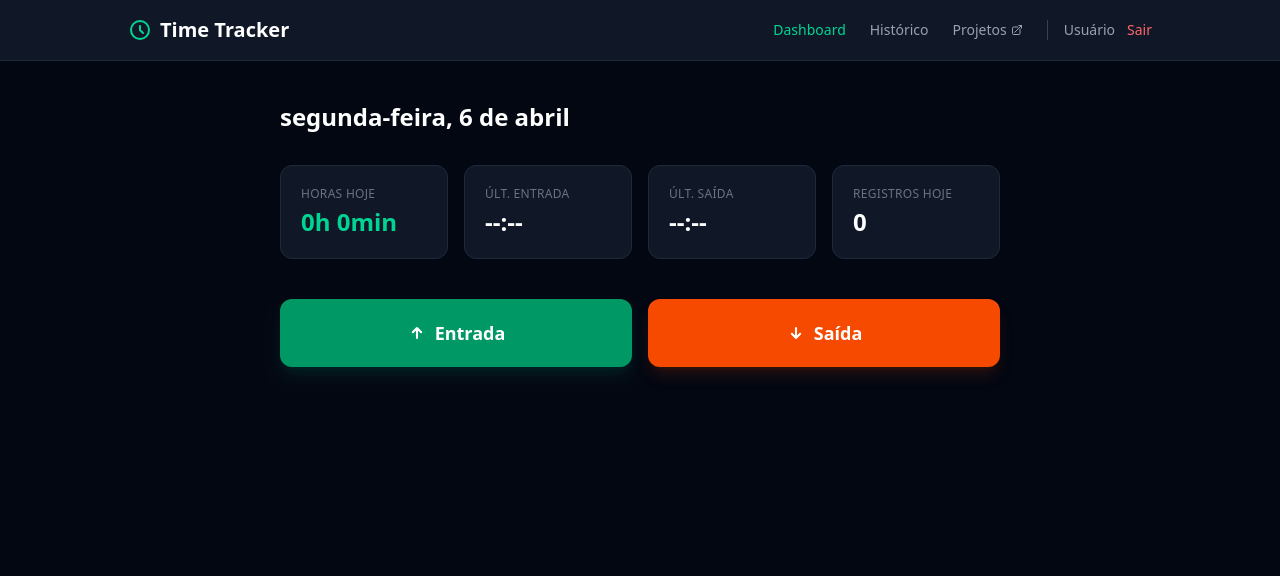
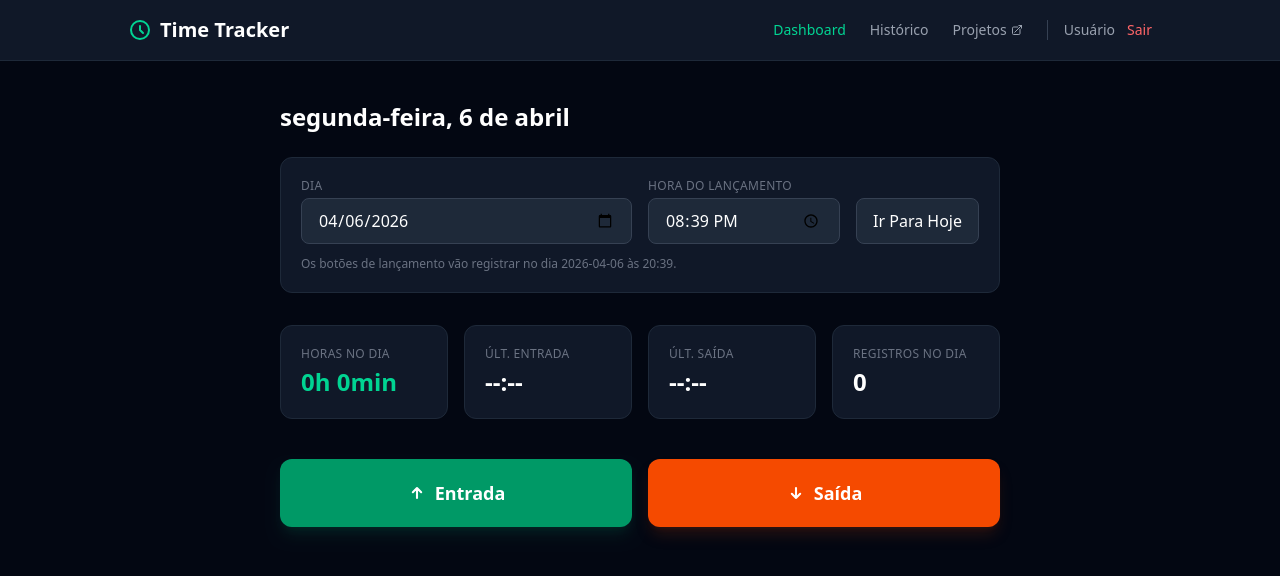
Before and after one commit to proddyt-labs/punch, a Vue app in the folder frontend/: page /time-tracker/ in a window 1280 px wide. Shown: the top 576 px of the page. Built offline with nearby package versions, Linux system fonts and the light colour scheme; no server answers; sample sign-in values are in the browser's storage; the HTML template or start-up script is replaced by a standard one.

Commit message:
feat: add dashboard date selector and date-aware attendance launch

```diff
--- a/frontend/src/views/Dashboard.vue
+++ b/frontend/src/views/Dashboard.vue
@@ -1,5 +1,5 @@
 <script setup lang="ts">
-import { ref, computed, onMounted } from "vue";
+import { ref, computed, onMounted, watch } from "vue";
 import { api } from "../lib/api";
 
 interface OverviewData {
@@ -24,6 +24,19 @@ interface ToastState {
   type: "success" | "error" | "info";
 }
 
+function toLocalDateInput(date: Date): string {
+  const year = date.getFullYear();
+  const month = String(date.getMonth() + 1).padStart(2, "0");
+  const day = String(date.getDate()).padStart(2, "0");
+  return `${year}-${month}-${day}`;
+}
+
+function toLocalTimeInput(date: Date): string {
+  const hours = String(date.getHours()).padStart(2, "0");
+  const minutes = String(date.getMinutes()).padStart(2, "0");
+  return `${hours}:${minutes}`;
+}
+
 const stats = ref<Stats>({
   todayHours: "0h 0min",
   todayEntries: 0,
@@ -32,9 +45,21 @@ const stats = ref<Stats>({
   lastOut: null,
 });
 
+const selectedDate = ref(toLocalDateInput(new Date()));
+const launchTime = ref(toLocalTimeInput(new Date()));
 const toast = ref<ToastState | null>(null);
 const isLoading = ref(false);
 let toastTimeout: ReturnType<typeof setTimeout> | null = null;
+
+const selectedDateLabel = computed(() => {
+  const [year, month, day] = selectedDate.value.split("-").map(Number);
+  const date = new Date(year, month - 1, day);
+  return date.toLocaleDateString("pt-BR", {
+    weekday: "long",
+    day: "numeric",
+    month: "long",
+  });
+});
 
 function showToast(message: string, type: ToastState["type"] = "success") {
   if (toastTimeout) clearTimeout(toastTimeout);
@@ -52,24 +77,47 @@ function formatTime(timestamp: string): string {
   });
 }
 
-function formatDate(timestamp: string): string {
-  return new Date(timestamp).toLocaleDateString("pt-BR", {
+function formatDateTime(timestamp: string): string {
+  return new Date(timestamp).toLocaleString("pt-BR", {
     day: "2-digit",
     month: "2-digit",
-    year: "numeric",
+    hour: "2-digit",
+    minute: "2-digit",
   });
 }
 
-function calculateHours(inTime: string, outTime: string): string {
-  const diff = new Date(outTime).getTime() - new Date(inTime).getTime();
-  const hours = Math.floor(diff / 3600000);
-  const minutes = Math.floor((diff % 3600000) / 60000);
-  return `${hours}h ${minutes}min`;
+function buildLaunchTimestamp(): string | null {
+  const [year, month, day] = selectedDate.value.split("-").map(Number);
+  const [hours, minutes] = launchTime.value.split(":").map(Number);
+
+  if ([year, month, day, hours, minutes].some((value) => Number.isNaN(value))) {
+    return null;
+  }
+
+  const launchDate = new Date(year, month - 1, day, hours, minutes, 0, 0);
+  if (
+    launchDate.getFullYear() !== year ||
+    launchDate.getMonth() !== month - 1 ||
+    launchDate.getDate() !== day
+  ) {
+    return null;
+  }
+
+  return launchDate.toISOString();
+}
+
+function goToToday() {
+  const now = new Date();
+  selectedDate.value = toLocalDateInput(now);
+  launchTime.value = toLocalTimeInput(now);
+  void fetchOverview();
 }
 
 async function fetchOverview() {
   try {
-    const { data } = await api.get<OverviewData>("/dashboard/overview");
+    const { data } = await api.get<OverviewData>("/dashboard/overview", {
+      params: { date: selectedDate.value },
+    });
 
     stats.value.todayEntries = data.clockInCount;
     stats.value.todayExits = data.clockOutCount;
@@ -99,11 +147,16 @@ async function fetchOverview() {
 }
 
 async function clockIn() {
+  const timestamp = buildLaunchTimestamp();
+  if (!timestamp) {
+    showToast("Data/hora de lançamento inválida", "error");
+    return;
+  }
+
   isLoading.value = true;
   try {
-    const { data } = await api.post<{ timestamp: string }>("/attendance/clock-in");
-    const time = formatTime(data.timestamp);
-    showToast(`Entrada registrada às ${time}`, "success");
+    const { data } = await api.post<{ timestamp: string }>("/attendance/clock-in", { timestamp });
+    showToast(`Entrada registrada em ${formatDateTime(data.timestamp)}`, "success");
     await fetchOverview();
   } catch (err: any) {
     showToast(err.response?.data?.error ?? "Erro ao registrar entrada", "error");
@@ -113,11 +166,16 @@ async function clockIn() {
 }
 
 async function clockOut() {
+  const timestamp = buildLaunchTimestamp();
+  if (!timestamp) {
+    showToast("Data/hora de lançamento inválida", "error");
+    return;
+  }
+
   isLoading.value = true;
   try {
-    const { data } = await api.post<{ timestamp: string }>("/attendance/clock-out");
-    const time = formatTime(data.timestamp);
-    showToast(`Saída registrada às ${time}`, "success");
+    const { data } = await api.post<{ timestamp: string }>("/attendance/clock-out", { timestamp });
+    showToast(`Saída registrada em ${formatDateTime(data.timestamp)}`, "success");
     await fetchOverview();
   } catch (err: any) {
     showToast(err.response?.data?.error ?? "Erro ao registrar saída", "error");
@@ -125,6 +183,10 @@ async function clockOut() {
     isLoading.value = false;
   }
 }
+
+watch(selectedDate, () => {
+  void fetchOverview();
+});
 
 onMounted(fetchOverview);
 </script>
@@ -156,14 +218,46 @@ onMounted(fetchOverview);
     </Transition>
 
     <!-- Header -->
-    <h1 class="text-2xl font-bold text-white mb-8">
-      {{ new Date().toLocaleDateString("pt-BR", { weekday: "long", day: "numeric", month: "long" }) }}
+    <h1 class="text-2xl font-bold text-white mb-6">
+      {{ selectedDateLabel }}
     </h1>
+
+    <div class="bg-gray-900 border border-gray-800 rounded-xl p-5 mb-8">
+      <div class="flex flex-col md:flex-row gap-4 md:items-end">
+        <div class="flex-1">
+          <label for="dash-date" class="block text-xs text-gray-500 uppercase tracking-wide mb-1">Dia</label>
+          <input
+            id="dash-date"
+            v-model="selectedDate"
+            type="date"
+            class="w-full bg-gray-800 border border-gray-700 text-white rounded-lg px-4 py-2.5 focus:outline-none focus:border-emerald-500"
+          />
+        </div>
+        <div class="md:w-48">
+          <label for="dash-time" class="block text-xs text-gray-500 uppercase tracking-wide mb-1">Hora do Lançamento</label>
+          <input
+            id="dash-time"
+            v-model="launchTime"
+            type="time"
+            class="w-full bg-gray-800 border border-gray-700 text-white rounded-lg px-4 py-2.5 focus:outline-none focus:border-emerald-500"
+          />
+        </div>
+        <button
+          @click="goToToday"
+          class="px-4 py-2.5 bg-gray-800 hover:bg-gray-700 border border-gray-700 text-white rounded-lg transition-colors"
+        >
+          Ir Para Hoje
+        </button>
+      </div>
+      <p class="text-xs text-gray-500 mt-3">
+        Os botões de lançamento vão registrar no dia {{ selectedDate }} às {{ launchTime }}.
+      </p>
+    </div>
 
     <!-- Stats Cards -->
     <div class="grid grid-cols-2 md:grid-cols-4 gap-4 mb-10">
       <div class="bg-gray-900 border border-gray-800 rounded-xl p-5">
-        <p class="text-xs text-gray-500 uppercase tracking-wide mb-1">Horas Hoje</p>
+        <p class="text-xs text-gray-500 uppercase tracking-wide mb-1">Horas no Dia</p>
         <p class="text-2xl font-bold text-emerald-400">{{ stats.todayHours }}</p>
       </div>
       <div class="bg-gray-900 border border-gray-800 rounded-xl p-5">
@@ -175,7 +269,7 @@ onMounted(fetchOverview);
         <p class="text-2xl font-bold text-white">{{ stats.lastOut ?? "--:--" }}</p>
       </div>
       <div class="bg-gray-900 border border-gray-800 rounded-xl p-5">
-        <p class="text-xs text-gray-500 uppercase tracking-wide mb-1">Registros Hoje</p>
+        <p class="text-xs text-gray-500 uppercase tracking-wide mb-1">Registros no Dia</p>
         <p class="text-2xl font-bold text-white">{{ stats.todayEntries + stats.todayExits }}</p>
       </div>
     </div>
```
Also changed, not shown: 2 other files (tests, documents, lock files or other folders).
